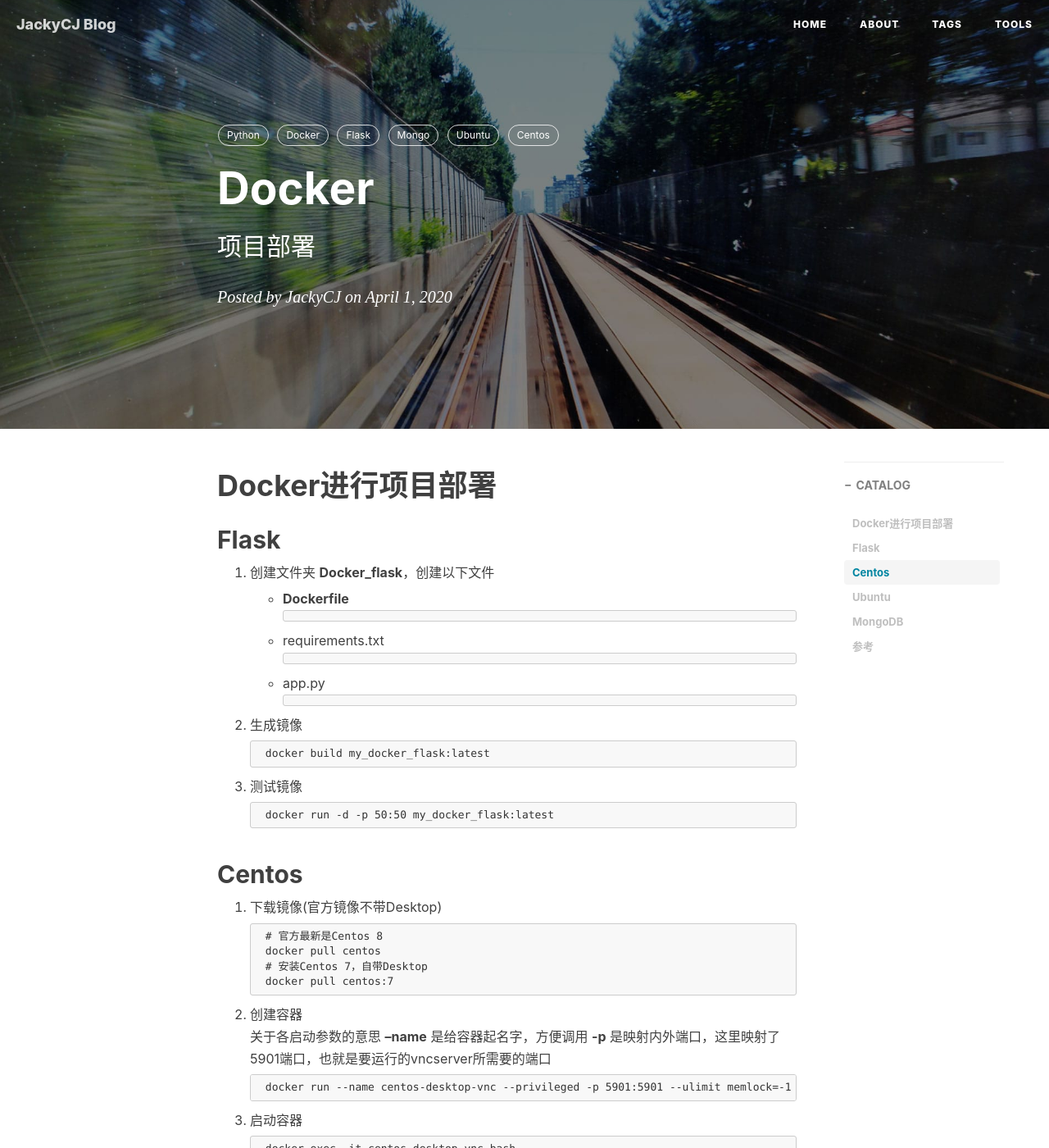
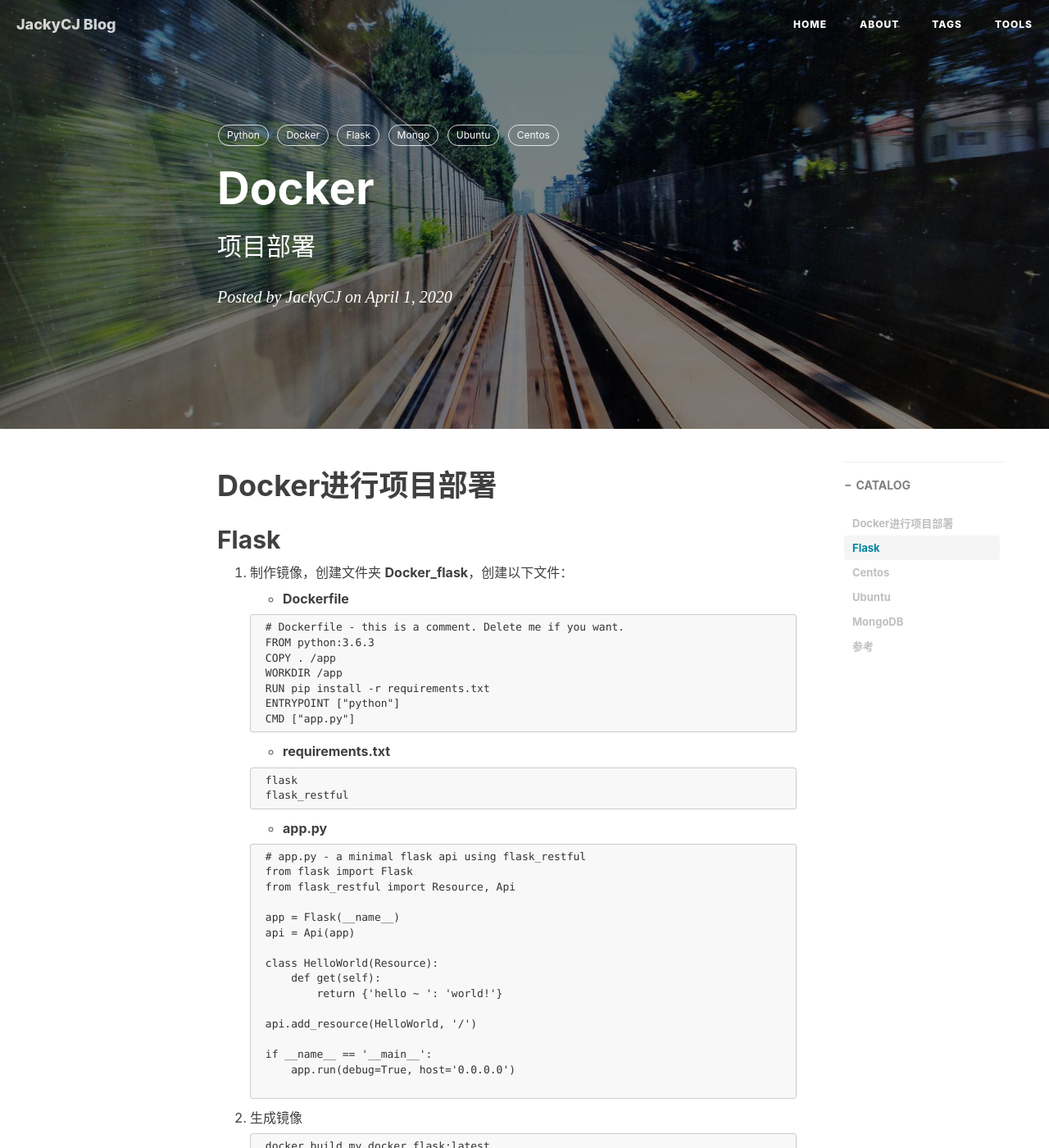
Before and after one commit to JackyCJ/jackycj.github.io, a Jekyll site: the page built from _posts/2020-04-01-Docker进行项目部署.md, in a window 1280 px wide and 1400 px high. Shown: the whole window at 82% size. Built offline with Jekyll 4.4.1, drawn with Linux system fonts in a browser that asks for light colours; nearby versions of some CDN libraries; comment, search, counter and statistics services are not loaded.

Commit message:
Update 2020-04-01-Docker进行项目部署.md

````diff
--- a/_posts/2020-04-01-Docker进行项目部署.md
+++ b/_posts/2020-04-01-Docker进行项目部署.md
@@ -20,17 +20,45 @@ tags:
 
 ## Flask
 
-1. 创建文件夹 __Docker_flask__，创建以下文件
+1. 制作镜像，创建文件夹 __Docker_flask__，创建以下文件：
 
 	- __Dockerfile__
+
 	```
+	# Dockerfile - this is a comment. Delete me if you want.
+	FROM python:3.6.3
+	COPY . /app
+	WORKDIR /app
+	RUN pip install -r requirements.txt
+	ENTRYPOINT ["python"]
+	CMD ["app.py"]
 	```
-	- requirements.txt
+	- __requirements.txt__
+
 	```
+	flask
+	flask_restful
 	```
-	- app.py
+	- __app.py__
+
 	```
-```
+	# app.py - a minimal flask api using flask_restful
+	from flask import Flask
+	from flask_restful import Resource, Api
+
+	app = Flask(__name__)
+	api = Api(app)
+
+	class HelloWorld(Resource):
+	    def get(self):
+	        return {'hello ~ ': 'world!'}
+
+	api.add_resource(HelloWorld, '/')
+
+	if __name__ == '__main__':
+	    app.run(debug=True, host='0.0.0.0')
+
+	```
 
 
 2. 生成镜像
````
